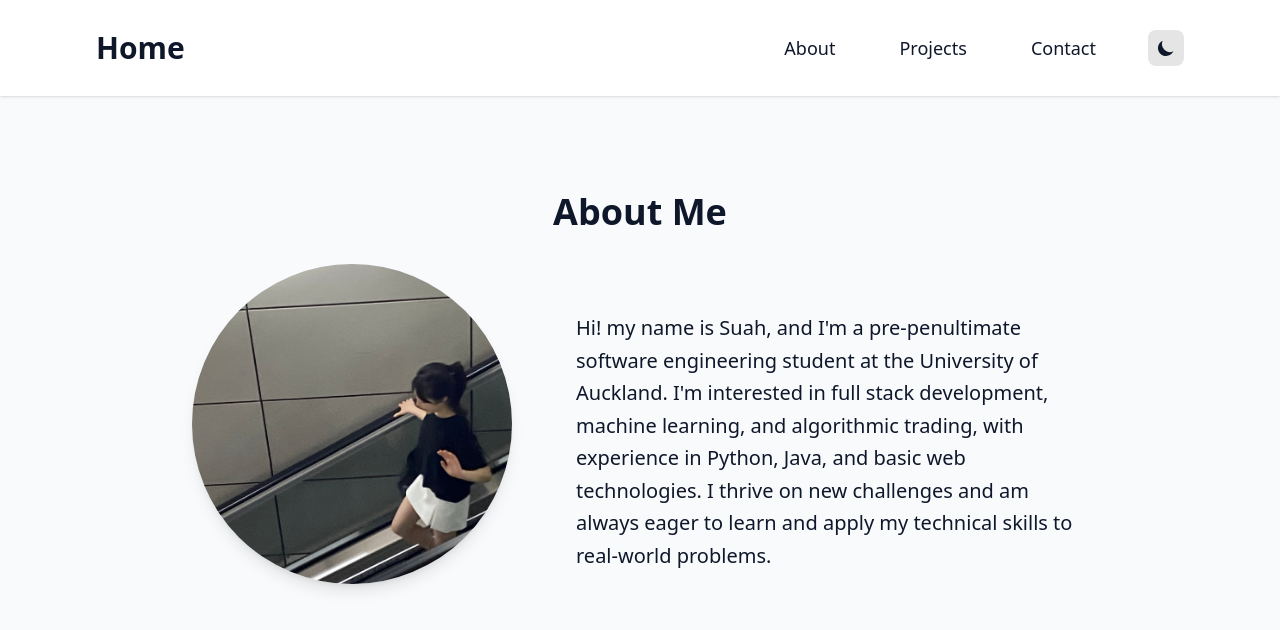
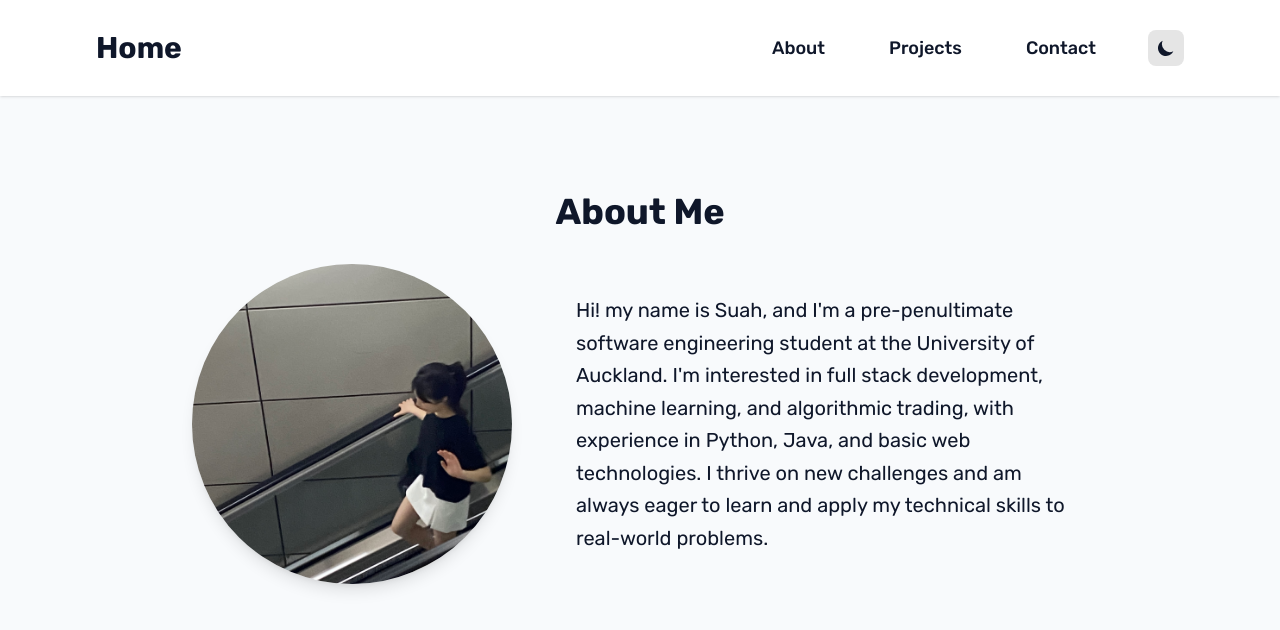
Before and after one commit to mirosgithub/my_portfolio, a Flask app: page /about in a window 1280 px wide. Shown: the top 630 px of the page. Run offline with Flask 3, Linux system fonts and the light colour scheme; style sheets or scripts are compiled from the project's sources.

Commit message:
feat: apply Google font and adjust text alignment to support variable text length

```diff
--- a/static/css/input.css
+++ b/static/css/input.css
@@ -1,8 +1,10 @@
+@import url('https://fonts.googleapis.com/css2?family=Lobster&family=Roboto+Mono:ital,wght@0,100..700;1,100..700&family=Roboto:ital,wght@0,100..900;1,100..900&family=Rubik:ital,wght@0,300..900;1,300..900&family=Share+Tech&display=swap');
 @import 'tailwindcss';
 
 @custom-variant dark (&:where(.dark, .dark *));
 
 @theme {
+  --default-font-family: "Rubik", "Roboto", sans-serif;
   --color-primary: #0ea5e9;
   --color-muted: #e5e5e5;
   --color-tertiary: #94a3b8;
--- a/templates/about.html
+++ b/templates/about.html
@@ -6,14 +6,14 @@
 <section class="max-w-4xl mx-auto">
   <h1 class="text-4xl font-bold text-content mb-8 text-center pt-8 md:pt-12 lg:pt-16">About Me</h1>
 
-  <div class="grid md:grid-cols-5 gap-12 md:gap-12 lg:gap-16 items-start">
+  <div class="grid md:grid-cols-5 gap-12 md:gap-12 lg:gap-16">
     <div class="flex justify-center md:col-span-2">
       <img src="{{ url_for('static', filename='images/' + personal_info.profile_image) }}"
         alt="{{ personal_info.name }}" class="rounded-full shadow-lg w-80 h-80 object-cover">
     </div>
 
-    <div class="space-y-6 md:col-span-3 md:pt-8 lg:pt-12">
-      <div class="prose prose-lg">
+    <div class="md:col-span-3 flex items-center">
+      <div class="prose prose-lg w-full">
         <p class="text-content leading-relaxed text-base md:text-lg lg:text-xl">{{ personal_info.bio }}</p>
       </div>
     </div>
```
